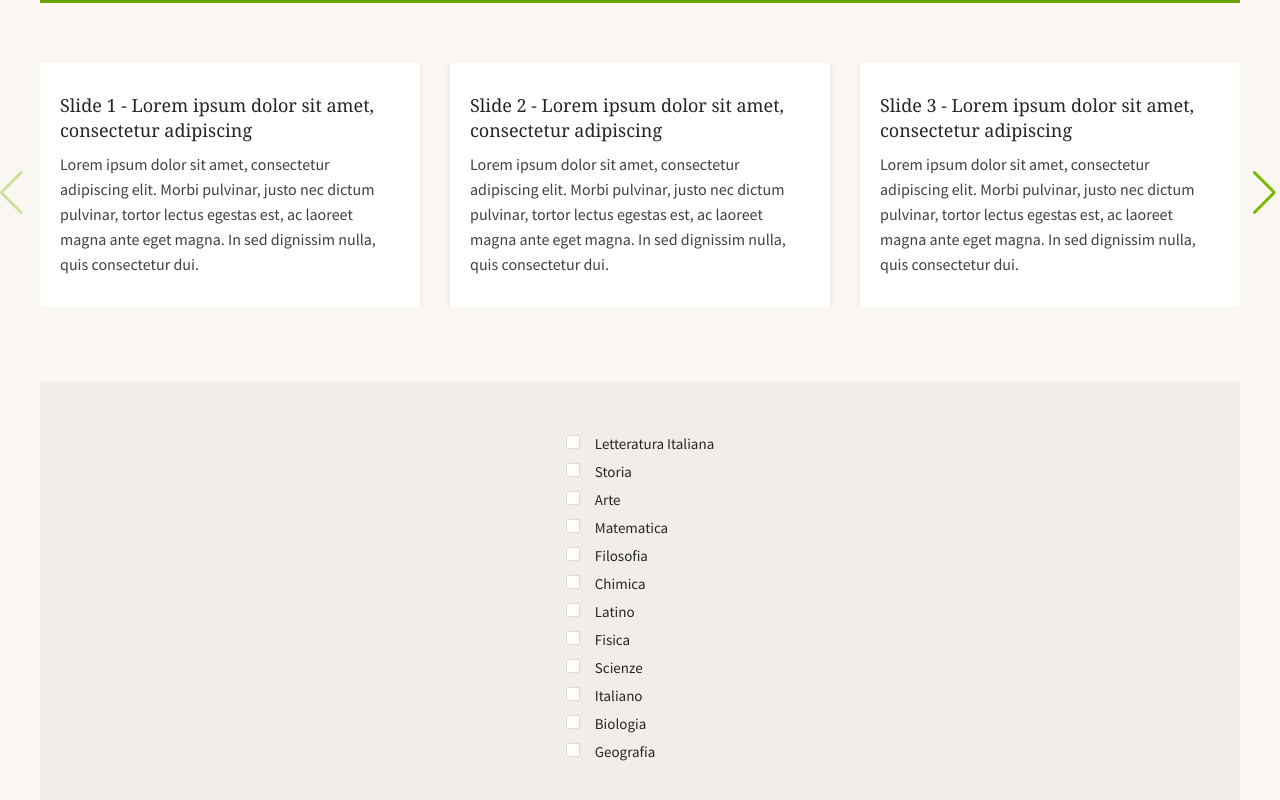
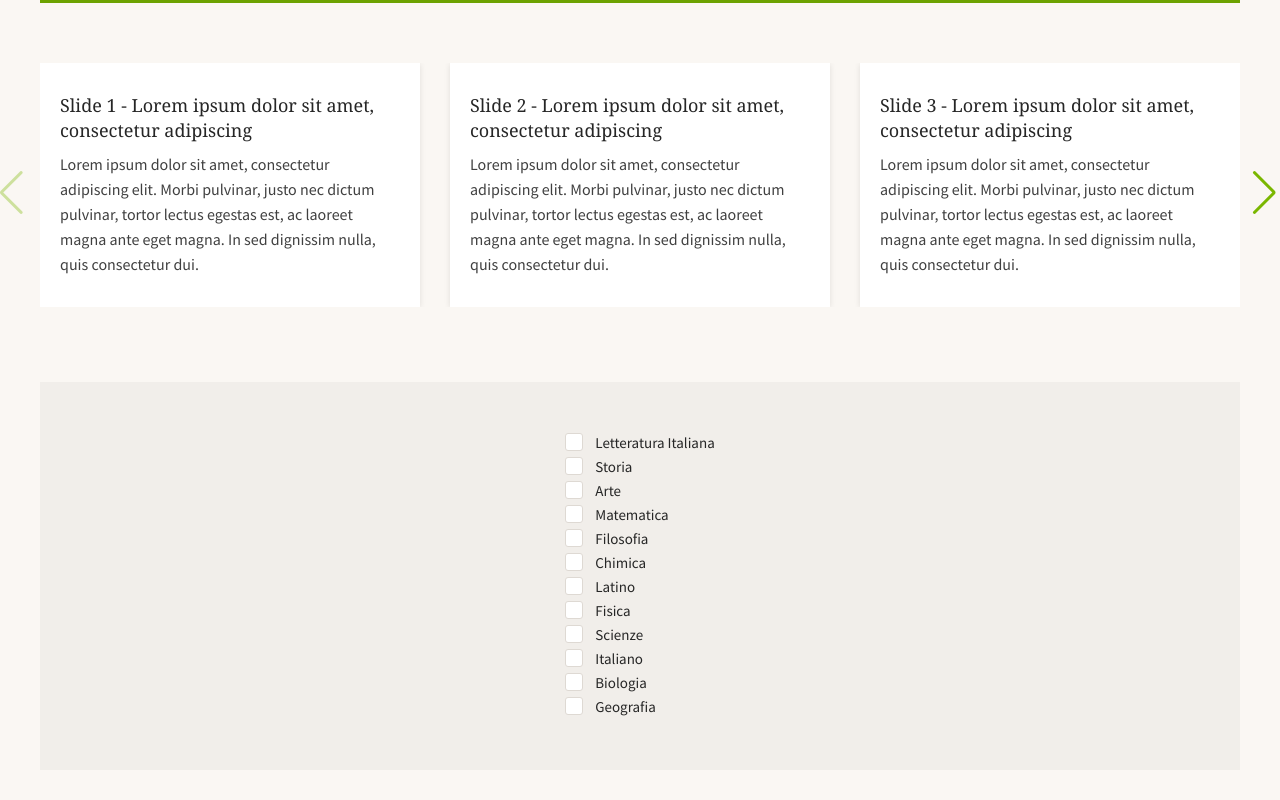
Before and after one commit to elyflower2001/test-m, a plain HTML site: page index.html in a window 1280 px wide. Shown: the part 517-1317 px from the top of the page. Drawn offline with nearby package versions, Linux system fonts and the light colour scheme.

Commit message:
Modified checkbox style

```diff
--- a/index.html
+++ b/index.html
@@ -135,51 +135,51 @@
                 <form action="#" class="form">
                     <div class="form__group">
                         <input type="checkbox" id="letteratura" class="form__checkbox" name="letteratura">
-                        <label for="letteratura" class="form__label"><span></span>Letteratura Italiana</label>
+                        <label for="letteratura" class="form__label">Letteratura Italiana</label>
                     </div>
                     <div class="form__group">
                         <input type="checkbox" id="storia" class="form__checkbox" name="storia">
-                        <label for="storia" class="form__label"><span></span>Storia</label>
+                        <label for="storia" class="form__label">Storia</label>
                     </div>
                     <div class="form__group">
                         <input type="checkbox" id="arte" class="form__checkbox" name="arte">
-                        <label for="arte" class="form__label"><span></span>Arte</label>
+                        <label for="arte" class="form__label">Arte</label>
                     </div>
                     <div class="form__group">
                         <input type="checkbox" id="matematica" class="form__checkbox" name="matematica">
-                        <label for="matematica" class="form__label"><span></span>Matematica</label>
+                        <label for="matematica" class="form__label">Matematica</label>
                     </div>
                     <div class="form__group">
                         <input type="checkbox" id="filosofia" class="form__checkbox" name="filosofia">
-                        <label for="filosofia" class="form__label"><span></span>Filosofia</label>
+                        <label for="filosofia" class="form__label">Filosofia</label>
                     </div>
                     <div class="form__group">
                         <input type="checkbox" id="chimica" class="form__checkbox" name="chimica">
-                        <label for="chimica" class="form__label"><span></span>Chimica</label>
+                        <label for="chimica" class="form__label">Chimica</label>
                     </div>
                     <div class="form__group">
                         <input type="checkbox" id="latino" class="form__checkbox" name="latino">
-                        <label for="latino" class="form__label"><span></span>Latino</label>
+                        <label for="latino" class="form__label">Latino</label>
                     </div>
                     <div class="form__group">
                         <input type="checkbox" id="fisica" class="form__checkbox" name="fisica">
-                        <label for="fisica" class="form__label"><span></span>Fisica</label>
+                        <label for="fisica" class="form__label">Fisica</label>
                     </div>
                     <div class="form__group">
                         <input type="checkbox" id="scienze" class="form__checkbox" name="scienze">
-                        <label for="scienze" class="form__label"><span></span>Scienze</label>
+                        <label for="scienze" class="form__label">Scienze</label>
                     </div>
                     <div class="form__group">
                         <input type="checkbox" id="italiano" class="form__checkbox" name="italiano">
-                        <label for="italiano" class="form__label"><span></span>Italiano</label>
+                        <label for="italiano" class="form__label">Italiano</label>
                     </div>
                     <div class="form__group">
                         <input type="checkbox" id="biologia" class="form__checkbox" name="biologia">
-                        <label for="biologia" class="form__label"><span></span>Biologia</label>
+                        <label for="biologia" class="form__label">Biologia</label>
                     </div>
                     <div class="form__group">
                         <input type="checkbox" id="geografia" class="form__checkbox" name="geografia">
-                        <label for="geografia" class="form__label"><span></span>Geografia</label>
+                        <label for="geografia" class="form__label">Geografia</label>
                     </div>
                 </form>
             </section>
--- a/style.css
+++ b/style.css
@@ -352,25 +352,30 @@ section {
 }
 
 .form__label {
-    font-size:15px;
-    line-height:24px;
+    font-size: 15px;
+    position: relative;
+    padding-left: 30px;
+    line-height :19px;
 }
 
-.form__label span::after {
+.form__label::before {
     content: ' ';
-    display:inline-block;
-    width:12px;
-    height:12px;
-    background-color:white;
-    border:1px solid #ded9d3;
-    margin-right:15px;
-    border-radius: 2px;
-    line-height: 9px;
+    display: block;
+    width: 16px;
+    height: 16px;
+    background-color: white;
+    border: 1px solid #ded9d3;
+    border-radius: 3px;
+    position: absolute;
+    cursor: pointer;
+    left:0;
+    top:0;
 }
 
-.form__checkbox:checked + .form__label span::after {
+.form__checkbox:checked + .form__label::before {
     background-color:#7ab700;
-    content: "\2714";
-    color:#fff;
-    line-height: 9px;
+    background-image: url(img/checked.png);
+    background-repeat:no-repeat;
+    background-position:center center;
+    border-radius: 3px;
 }
```
Also changed, not shown: img/checked.png (added).
